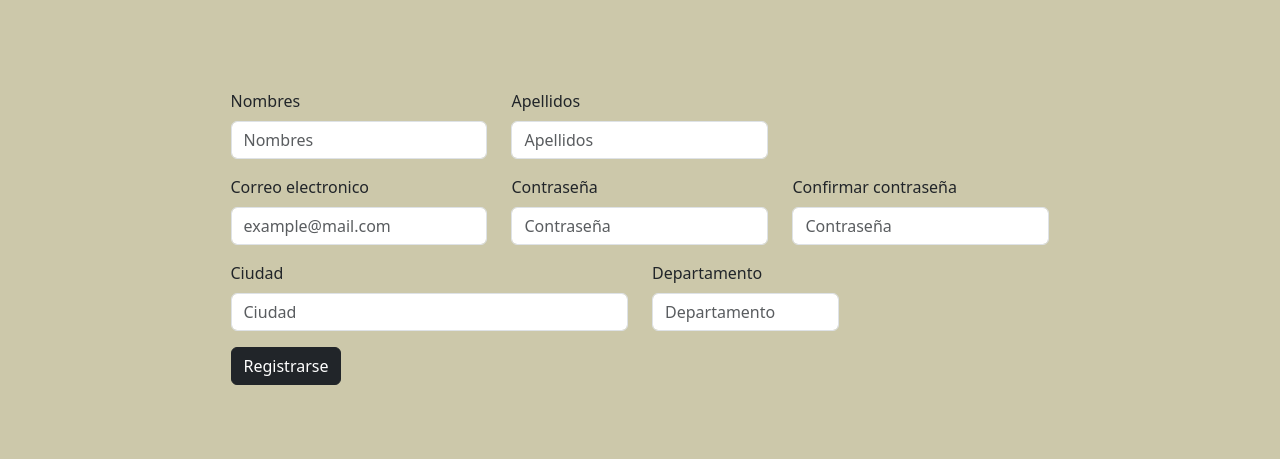
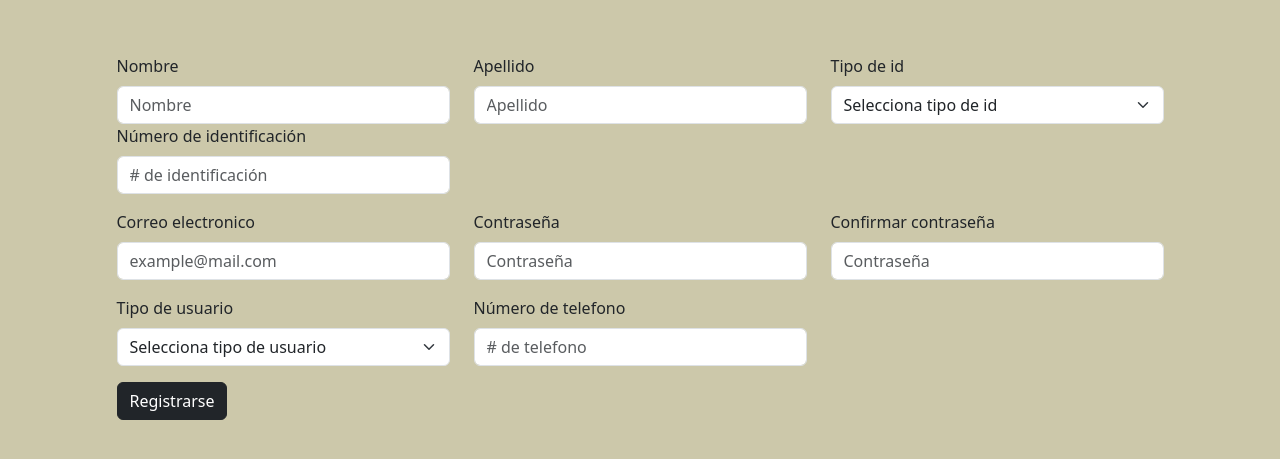
Before and after one commit to Neecs/cowmprar, a React (Vite) app: page /form-example in a window 1280 px wide. Shown: the part 163-622 px from the top of the page. Built offline with nearby package versions, Linux system fonts and the light colour scheme.

Commit message:
Connection with register api done

```diff
--- a/package.json
+++ b/package.json
@@ -10,6 +10,7 @@
     "preview": "vite preview"
   },
   "dependencies": {
+    "axios": "^1.5.1",
     "bootstrap": "^5.3.2",
     "react": "^18.2.0",
     "react-bootstrap": "^2.9.0",
--- a/src/components/FormExample.jsx
+++ b/src/components/FormExample.jsx
@@ -1,10 +1,11 @@
-import { useState } from 'react';
-import Button from 'react-bootstrap/Button';
-import Col from 'react-bootstrap/Col';
-import Form from 'react-bootstrap/Form';
-import InputGroup from 'react-bootstrap/InputGroup';
-import Row from 'react-bootstrap/Row';
+import { useState } from "react";
+import Button from "react-bootstrap/Button";
+import Col from "react-bootstrap/Col";
+import Form from "react-bootstrap/Form";
+import InputGroup from "react-bootstrap/InputGroup";
+import Row from "react-bootstrap/Row";
 import "../styles/formNewUser.css";
+import axios from "axios";
 
 function FormExample() {
   const [validated, setValidated] = useState(false);
@@ -16,6 +17,53 @@ function FormExample() {
       event.stopPropagation();
     }
 
+    if (form.password.value !== form.passwordConfirmation.value){
+      alert("Las contraseñas no coinciden");
+      return;
+    }
+
+    if(!(/^\d+$/.test(form.phoneNumber.value))){
+      alert("Introduce un número válido");
+      return;
+    }
+
+    if(!(/^\d+$/.test(form.idNumber.value))){
+      alert("Introduce un número de id válido");
+      return;
+    }
+
+    const email = form.email.value;
+    const password = form.password.value;
+    const doc_id = form.idNumber.value;
+    const first_name = form.name.value;
+    const last_name = form.lastName.value;
+    const role_id = form.userType.value === "Cliente" ? 1 : 2;
+    const phone = form.phoneNumber.value;
+    const doc_type = form.idType.value
+    const data = {
+      email,
+      password,
+      doc_id,
+      first_name,
+      last_name,
+      role_id,
+      phone,
+      doc_type,
+    };
+
+    axios
+      .post("http://localhost:3000/api/register", data)
+      .then(function (response) {
+        console.log("Correct", response.data);
+      })
+      .catch(function (error) {
+        console.error("Error", error);
+      });
+
+
+
+
+
     setValidated(true);
   };
 
@@ -23,46 +71,57 @@ function FormExample() {
     <div className="form-space">
       <Form noValidate validated={validated} onSubmit={handleSubmit}>
         <Row className="mb-3">
-        <Form.Group as={Col} md="4" controlId="validationCustom01">
-          <Form.Label>Nombres </Form.Label>
+          <Form.Group as={Col} md="4" controlId="name">
+            <Form.Label>Nombre</Form.Label>
+            <Form.Control required type="text" placeholder="Nombre" />
+            <Form.Control.Feedback>Correcto</Form.Control.Feedback>
+          </Form.Group>
+
+          <Form.Group as={Col} md="4" controlId="lastName">
+            <Form.Label>Apellido</Form.Label>
+            <Form.Control required type="text" placeholder="Apellido" />
+            <Form.Control.Feedback>Correcto</Form.Control.Feedback>
+          </Form.Group>
+
+          <Form.Group as={Col} md="4" controlId="idType">
+            <Form.Label>Tipo de id</Form.Label>
+            <Form.Select aria-label="Default select example" required>
+              <option value="">Selecciona tipo de id</option>
+              <option value="C.C.">C.C.</option>
+              <option value="C.E.">C.E.</option>
+              <option value="T.I.">T.I</option>
+            </Form.Select>
+            <Form.Control.Feedback type="invalid">
+              Seleccione tipo de id
+            </Form.Control.Feedback>
+          </Form.Group>
+
+          <Form.Group as={Col} md="4" controlId="idNumber">
+            <Form.Label>Número de identificación</Form.Label>
             <Form.Control
               required
               type="text"
-            placeholder="Nombres"
-
+              placeholder="# de identificación"
             />
             <Form.Control.Feedback>Correcto</Form.Control.Feedback>
           </Form.Group>
-
-        <Form.Group as={Col} md="4" controlId="validationCustom02">
-          <Form.Label>Apellidos</Form.Label>
-          <Form.Control
-            required
-            type="text"
-            placeholder="Apellidos"
-
-          />
-          <Form.Control.Feedback>Correcto</Form.Control.Feedback>
-        </Form.Group>
-
-
         </Row>
 
-        <Row className='mb-3'>
-        <Form.Group as={Col} md="4" controlId="validationCustom02">
+        <Row className="mb-3">
+          <Form.Group as={Col} md="4" controlId="email">
             <Form.Label>Correo electronico</Form.Label>
             <Form.Control
               required
               type="email"
               placeholder="example@mail.com"
             />
+
             <Form.Control.Feedback>Correcto</Form.Control.Feedback>
           </Form.Group>
 
-        <Form.Group as={Col} md="4" controlId="validationCustomUsername">
+          <Form.Group as={Col} md="4" controlId="password">
             <Form.Label>Contraseña</Form.Label>
             <InputGroup hasValidation>
-
               <Form.Control
                 type="password"
                 placeholder="Contraseña"
@@ -75,16 +134,16 @@ function FormExample() {
             </InputGroup>
           </Form.Group>
 
-        <Form.Group as={Col} md="4" controlId="validationCustomUsername">
+          <Form.Group as={Col} md="4" controlId="passwordConfirmation">
             <Form.Label>Confirmar contraseña</Form.Label>
             <InputGroup hasValidation>
-
               <Form.Control
                 type="password"
                 placeholder="Contraseña"
                 aria-describedby="inputGroupPrepend"
                 required
               />
+
               <Form.Control.Feedback type="invalid">
                 Elija una contraseña.
               </Form.Control.Feedback>
@@ -93,30 +152,32 @@ function FormExample() {
         </Row>
 
         <Row className="mb-3">
-        <Form.Group as={Col} md="6" controlId="validationCustom03">
-          <Form.Label>Ciudad</Form.Label>
-          <Form.Control type="text" placeholder="Ciudad" required />
+          <Form.Group as={Col} md="4" controlId="userType">
+            <Form.Label>Tipo de usuario</Form.Label>
+            <Form.Select aria-label="Default select example" required>
+              <option value="">Selecciona tipo de usuario</option>
+              <option value="Client">Cliente</option>
+              <option value="Rancher">Ganadero</option>
+            </Form.Select>
             <Form.Control.Feedback type="invalid">
-          Introduzca una ciudad valida.
+              Seleccione tipo de id
             </Form.Control.Feedback>
           </Form.Group>
 
-        <Form.Group as={Col} md="3" controlId="validationCustom04">
-          <Form.Label>Departamento</Form.Label>
-          <Form.Control type="text" placeholder="Departamento" required />
+          <Form.Group as={Col} md="4" controlId="phoneNumber">
+            <Form.Label>Número de telefono</Form.Label>
+            <Form.Control required type="tel" placeholder="# de telefono" />
             <Form.Control.Feedback type="invalid">
-            Introduzca una departamento valido.
+              Digita un número de telefono
             </Form.Control.Feedback>
           </Form.Group>
-
         </Row>
-      <Form.Group className="mb-3">
-
-      </Form.Group>
-      <Button type="submit" className="btn btn-dark">Registrarse</Button>
+        <Form.Group className="mb-3"></Form.Group>
+        <Button type="submit" className="btn btn-dark">
+          Registrarse
+        </Button>
       </Form>
     </div>
-
   );
 }
 
```
Also changed, not shown: 1 other file (tests, documents, lock files or other folders). Lines whose indentation alone changed are shown as unchanged.
